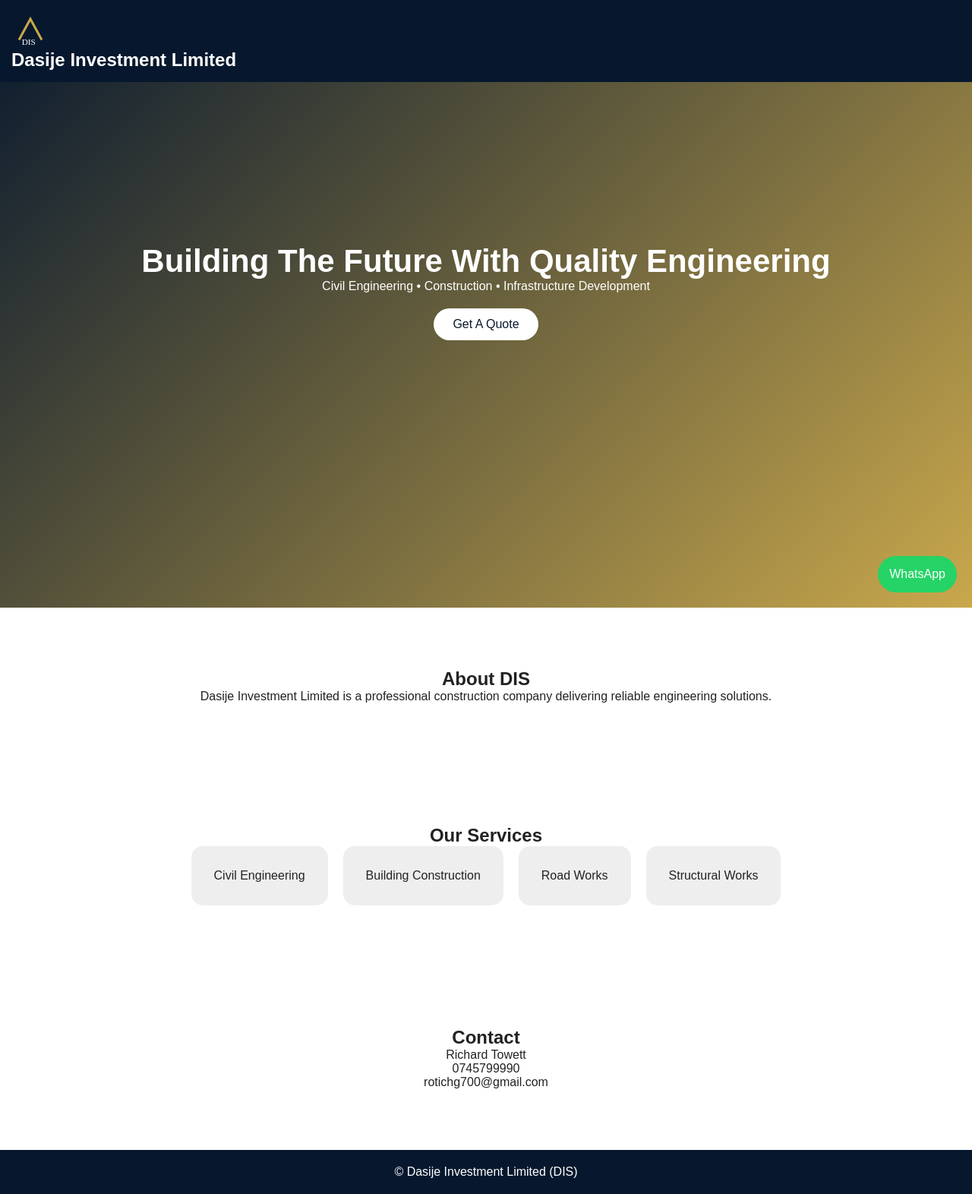
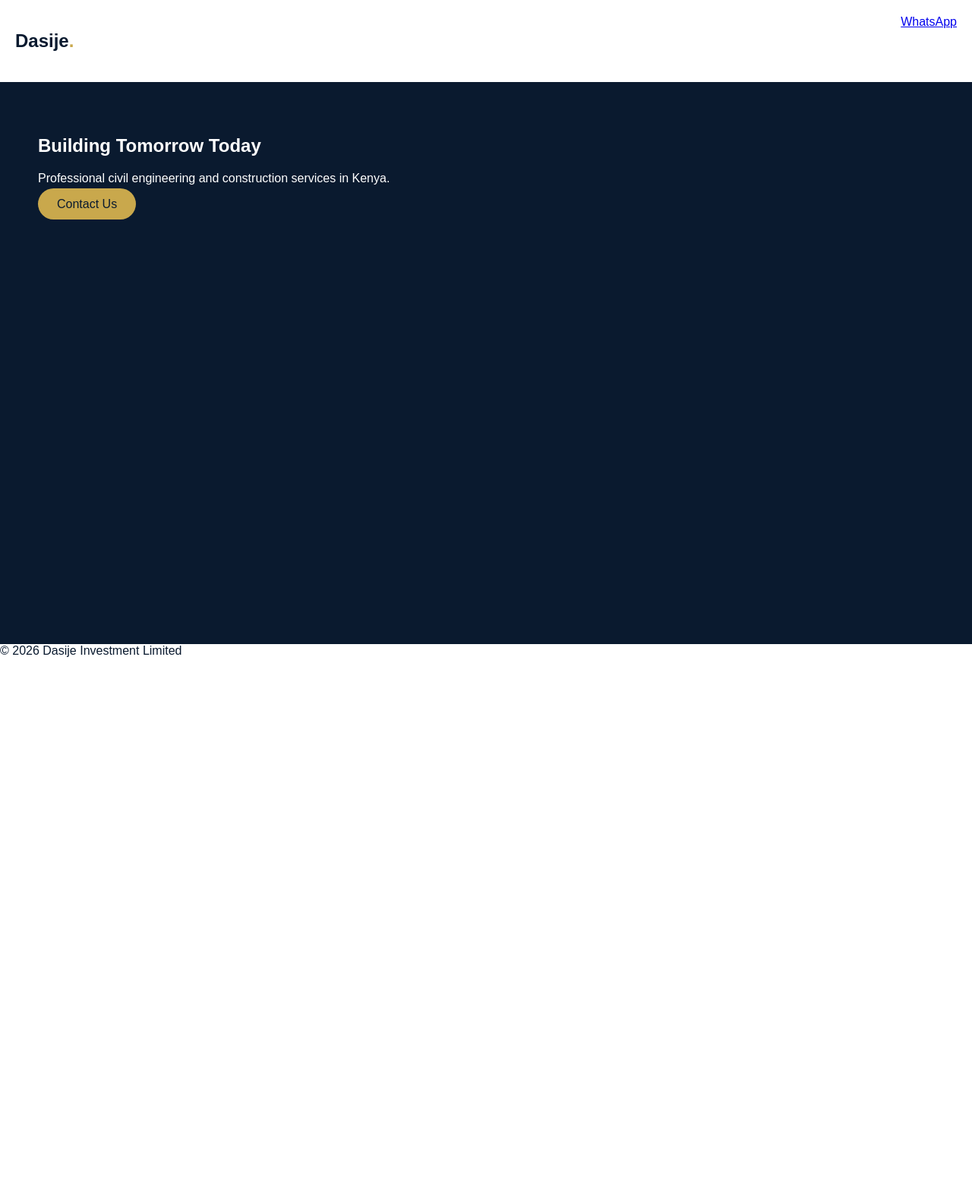
Before and after one commit to TowettHub/DIS, a plain HTML site: page index.html in a window 1280 px wide. Shown: the whole page at 76% size. After the commit the page ends 866 px from the top, so only its background shows below. Drawn offline with Linux system fonts and the light colour scheme.

```diff
--- /dev/null
+++ b/css/style.css
@@ -0,0 +1 @@
+body{font-family:Arial,sans-serif;margin:0;color:#0a1a2f}nav{padding:20px;display:flex;justify-content:space-between}span{color:#c9a84c}.hero{min-height:80vh;background:#0a1a2f;color:white;padding:50px}.btn{background:#c9a84c;padding:12px 25px;border-radius:30px;text-decoration:none;color:#0a1a2f}
--- a/index.html
+++ b/index.html
@@ -2,48 +2,22 @@
 <html lang="en">
 <head>
 <meta charset="UTF-8">
-<meta name="viewport" content="width=device-width,initial-scale=1.0">
-<title>Dasije Investment Limited (DIS) | Civil Engineering & Construction</title>
-<meta name="description" content="Dasije Investment Limited provides professional civil engineering, construction and infrastructure services.">
-<link rel="stylesheet" href="style.css">
+<meta name="viewport" content="width=device-width, initial-scale=1.0">
+<meta name="description" content="Dasije Investment Limited - Civil Engineering and Construction solutions in Kenya.">
+<title>Dasije Investment Limited | Civil Engineering & Construction</title>
+<link rel="stylesheet" href="css/style.css">
 </head>
 <body>
-<header>
 <nav>
-<img src="logo.svg" alt="DIS Logo">
-<h1>Dasije Investment Limited</h1>
+<h2>Dasije<span>.</span></h2>
+<a href="https://wa.me/254705831435">WhatsApp</a>
 </nav>
-</header>
-
 <section class="hero">
-<h2>Building The Future With Quality Engineering</h2>
-<p>Civil Engineering • Construction • Infrastructure Development</p>
-<a href="#contact">Get A Quote</a>
+<h1>Building Tomorrow Today</h1>
+<p>Professional civil engineering and construction services in Kenya.</p>
+<a class="btn" href="https://wa.me/254705831435">Contact Us</a>
 </section>
-
-<section class="animate">
-<h2>About DIS</h2>
-<p>Dasije Investment Limited is a professional construction company delivering reliable engineering solutions.</p>
-</section>
-
-<section class="animate">
-<h2>Our Services</h2>
-<div class="cards">
-<div>Civil Engineering</div>
-<div>Building Construction</div>
-<div>Road Works</div>
-<div>Structural Works</div>
-</div>
-</section>
-
-<section id="contact">
-<h2>Contact</h2>
-<p>Richard Towett<br>0745799990<br>rotichg700@gmail.com</p>
-</section>
-
-<a class="whatsapp" href="https://wa.me/254790747093">WhatsApp</a>
-
-<footer>© Dasije Investment Limited (DIS)</footer>
-<script src="script.js"></script>
+<footer>© 2026 Dasije Investment Limited</footer>
+<script src="js/script.js"></script>
 </body>
 </html>
--- /dev/null
+++ b/js/script.js
@@ -0,0 +1 @@
+console.log('DIS website loaded');
```
Also changed, not shown: 1 other file.
